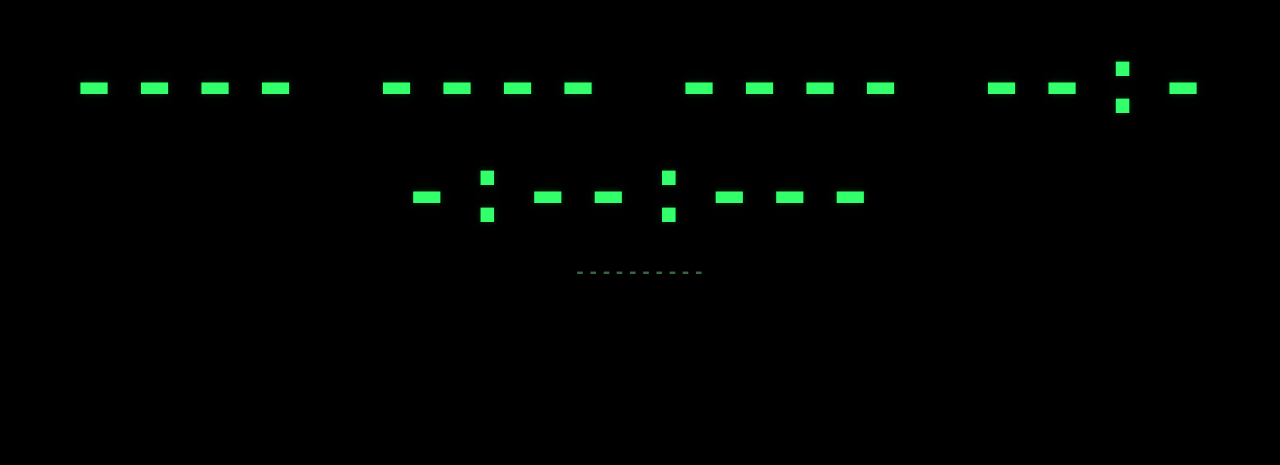
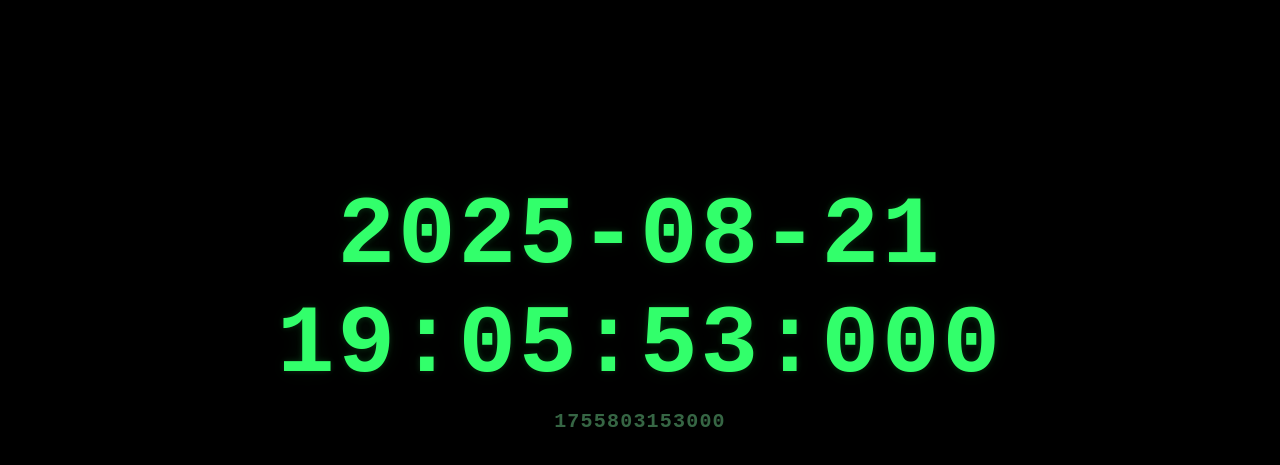
Before and after one commit to 4TO-OFF/unix, a plain HTML site: page index.html in a window 1280 px wide. Shown: the part 237-702 px from the top of the page. Drawn offline with Linux system fonts and the light colour scheme.

Commit message:
Add files via upload

```diff
--- a/index.html
+++ b/index.html
@@ -7,6 +7,7 @@
         <link rel="stylesheet" href="style.css">
     </head>
     <body>
+        <p>Salut ! Ca va ?</p>
         <main>
             <div id="human" aria-live="polite">---- ---- ---- --:--:--:---</div>
             <div id="unix" aria-live="polite">----------</div>
--- a/script.js
+++ b/script.js
@@ -16,10 +16,12 @@ const mins = now.getMinutes();
   const secs = now.getSeconds();
   const millis = now.getMilliseconds();
 
-const humanStr = ${year}-${z(month)}-${z(day)} ${z(hrs)}:${z(mins)}:${z(secs)}:${z(millis,3)};
+  const humanStr = `${year}-${z(month)}-${z(day)} ${z(hrs)}:${z(mins)}:${z(secs)}:${z(millis,3)}`;
 
   human.textContent = humanStr;
-unix.textContent = ${msEpoch};
+  unix.textContent = `${msEpoch}`;
 
   requestAnimationFrame(update);
 }
+
+requestAnimationFrame(update);
```
Lines whose indentation alone changed are shown as unchanged.
